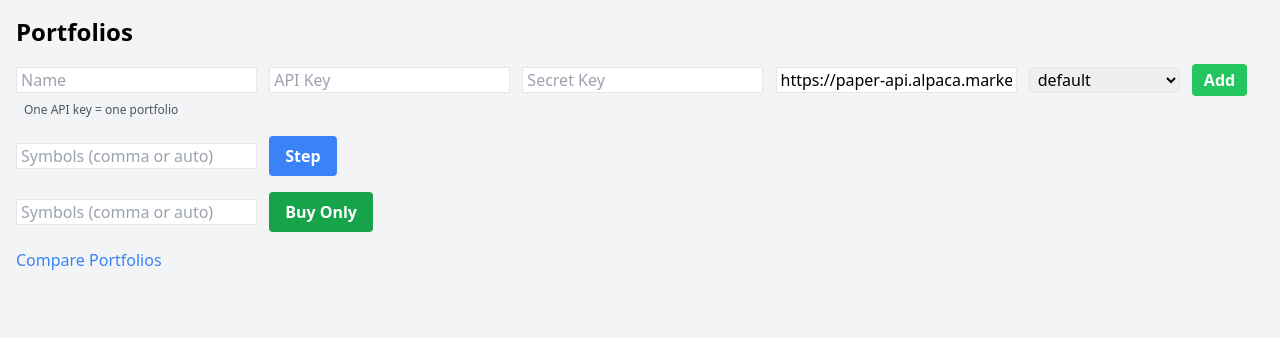
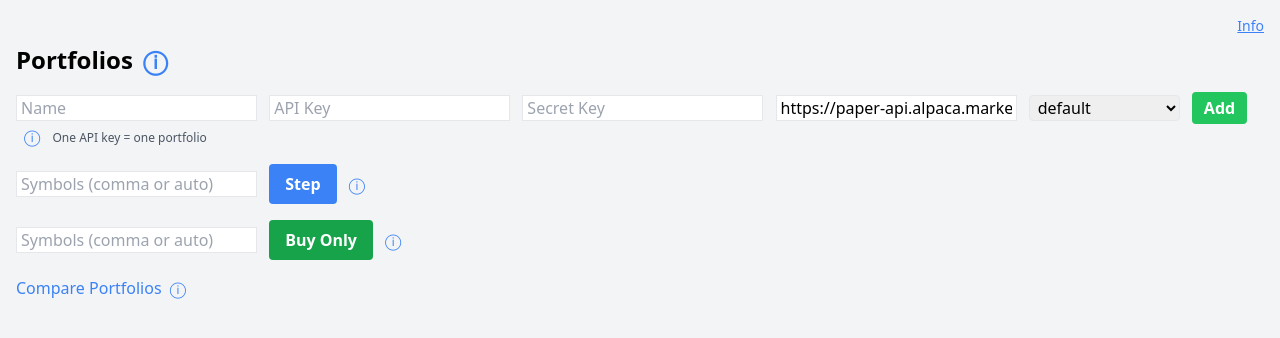
Before and after one commit to 0x92/alpaca-ai-trading-bot, a Flask app: template templates/dashboard.html in a window 1280 px wide. Shown: the top 338 px of the page. Run offline with Flask 3, Linux system fonts and the light colour scheme; the template is opened without the code that fills it, so the values that code supplies are empty; some libraries are stand-ins or nearby versions.

Commit message:
Add info overlays and tooltips

```diff
--- a/templates/base.html
+++ b/templates/base.html
@@ -8,7 +8,28 @@
     <script src="https://cdn.jsdelivr.net/npm/chart.js"></script>
 </head>
 <body class="bg-gray-100 p-4">
+    <div class="flex justify-end mb-2">
+        <button id="info-button" class="text-sm text-blue-500 underline">Info</button>
+    </div>
     {% block content %}{% endblock %}
+    <div id="info-overlay" class="hidden fixed inset-0 bg-black bg-opacity-50 z-50 flex items-center justify-center">
+        <div class="bg-white p-4 rounded max-w-lg overflow-y-auto">
+            <button id="info-close" class="text-red-500 float-right">Close</button>
+            <h2 class="text-xl font-bold mb-2">Dashboard Features</h2>
+            <ul class="list-disc ml-5 text-sm space-y-1">
+                <li><b>Add portfolio</b> creates a new portfolio with Alpaca API keys.</li>
+                <li><b>Step</b> runs a simulation step.</li>
+                <li><b>Buy Only</b> searches only for buy opportunities.</li>
+                <li><b>Compare Portfolios</b> opens the comparison view.</li>
+                <li>Inside each portfolio you can adjust strategy, custom prompts and risk alerts and review positions, orders and trades.</li>
+            </ul>
+        </div>
+    </div>
+    <style>
+        .info-icon { position: relative; display: inline-block; cursor: pointer; }
+        .info-icon .tooltip { display: none; position: absolute; left: 1rem; top: 1.25rem; background: rgba(0,0,0,0.8); color: white; padding: 0.25rem 0.5rem; border-radius: 0.25rem; width: 200px; font-size: 0.75rem; z-index: 50; }
+        .info-icon:hover .tooltip { display: block; }
+    </style>
     <script>
         const socket = io();
         const charts = {};
@@ -566,6 +587,13 @@
                     loadActivity(p.name);
                 });
             }
+            const infoBtn = document.getElementById('info-button');
+            const infoClose = document.getElementById('info-close');
+            const infoOverlay = document.getElementById('info-overlay');
+            if (infoBtn && infoClose && infoOverlay) {
+                infoBtn.addEventListener('click', () => infoOverlay.classList.remove('hidden'));
+                infoClose.addEventListener('click', () => infoOverlay.classList.add('hidden'));
+            }
         });
     </script>
 </body>
--- a/templates/dashboard.html
+++ b/templates/dashboard.html
@@ -1,7 +1,11 @@
 {% extends 'base.html' %}
 
 {% block content %}
-<h1 class="text-2xl font-bold mb-4">Portfolios</h1>
+<h1 class="text-2xl font-bold mb-4">Portfolios
+    <span class="info-icon text-blue-500 ml-1">&#9432;
+        <span class="tooltip">Manage your portfolios here.</span>
+    </span>
+</h1>
 <form method="post" action="{{ url_for('create_portfolio') }}" class="mb-4 space-x-2">
     <input type="text" name="name" placeholder="Name" required class="border px-1 py-0" />
     <input type="text" name="api_key" placeholder="API Key" required class="border px-1 py-0" />
@@ -13,18 +17,30 @@
         {% endfor %}
     </select>
     <button type="submit" class="bg-green-500 hover:bg-green-700 text-white font-bold py-1 px-3 rounded">Add</button>
+    <span class="info-icon text-blue-500 ml-1">&#9432;
+        <span class="tooltip">Create a new portfolio with unique Alpaca API credentials.</span>
+    </span>
     <span class="text-xs text-gray-600">One API key = one portfolio</span>
 </form>
 <form method="post" action="{{ url_for('step') }}" class="mb-4 space-x-2">
     <input type="text" name="symbols" placeholder="Symbols (comma or auto)" class="border px-1 py-0" />
     <button type="submit" class="bg-blue-500 hover:bg-blue-700 text-white font-bold py-2 px-4 rounded">Step</button>
+    <span class="info-icon text-blue-500 ml-1">&#9432;
+        <span class="tooltip">Run one simulation step for all portfolios.</span>
+    </span>
 </form>
 <form method="post" action="{{ url_for('buy') }}" class="mb-4 space-x-2">
     <input type="text" name="symbols" placeholder="Symbols (comma or auto)" class="border px-1 py-0" />
     <button type="submit" class="bg-green-600 hover:bg-green-800 text-white font-bold py-2 px-4 rounded">Buy Only</button>
+    <span class="info-icon text-blue-500 ml-1">&#9432;
+        <span class="tooltip">Only execute buy orders when conditions are met.</span>
+    </span>
 </form>
 <div class="mb-4">
     <a href="{{ url_for('compare_view') }}" class="text-blue-500">Compare Portfolios</a>
+    <span class="info-icon text-blue-500 ml-1">&#9432;
+        <span class="tooltip">Open a side-by-side comparison of your portfolios.</span>
+    </span>
 </div>
 <div class="space-y-4">
     {% for p in portfolios %}
@@ -47,7 +63,11 @@
             </label>
         </form>
         <form method="post" action="{{ url_for('set_prompt', name=p.name) }}" class="my-2">
-            <label class="text-sm font-semibold">Custom Prompt:</label>
+            <label class="text-sm font-semibold">Custom Prompt:
+                <span class="info-icon text-blue-500 ml-1">&#9432;
+                    <span class="tooltip">Define or adjust the OpenAI prompt used for decisions.</span>
+                </span>
+            </label>
             <textarea name="custom_prompt" rows="3" class="border rounded w-full">{{ p.custom_prompt }}</textarea>
             <div class="flex items-center space-x-2 mt-1">
                 <button type="submit" class="bg-purple-500 hover:bg-purple-700 text-white text-xs px-2 py-1 rounded">Save</button>
@@ -93,7 +113,11 @@
         <div class="h-32 mt-2">
             <canvas id="alloc-chart-{{ p.name }}"></canvas>
         </div>
-        <h3 class="font-semibold mt-2">Risk Alerts</h3>
+        <h3 class="font-semibold mt-2">Risk Alerts
+            <span class="info-icon text-blue-500 ml-1">&#9432;
+                <span class="tooltip">Alerts appear here when risk thresholds are triggered.</span>
+            </span>
+        </h3>
         <ul class="list-disc list-inside risk_alerts">
             {% for alert in p.risk_alerts %}
             <li>{{ alert }}</li>
```
